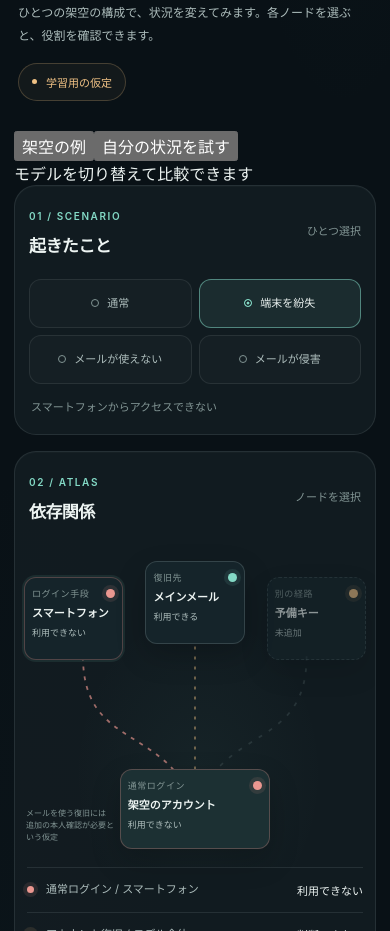
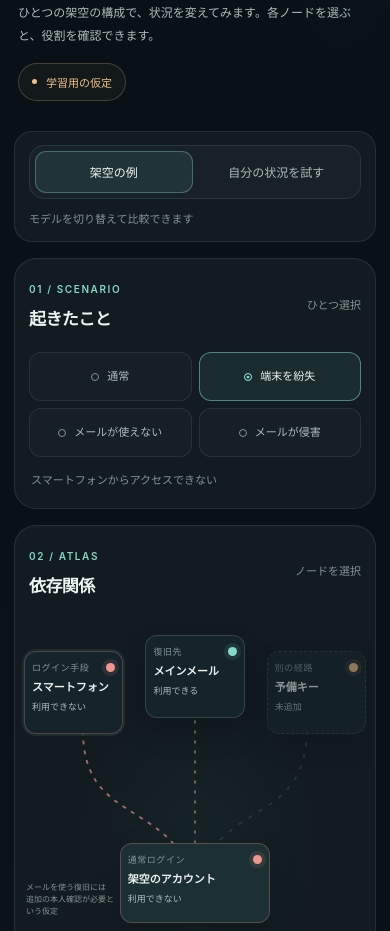
Before and after one commit to akiralazycat/security-twin, a Next.js app: page / in a window 390 px wide. Shown: the part 960-1891 px from the top of the page. Built offline with nearby package versions, Linux system fonts and the light colour scheme.

Commit message:
style: responsive assumption controls and additional recovery node

```diff
--- a/app/globals.css
+++ b/app/globals.css
@@ -267,3 +267,58 @@ main { max-width: 1344px; padding: 0 28px; margin: 0 auto; }
   html { scroll-behavior: auto; }
   *, *::before, *::after { animation-duration: .01ms !important; transition-duration: .01ms !important; }
 }
+
+/* Phase 2b — minimal local-only assumption editor; shared atlas design vocabulary */
+.profile-mode-card {
+  margin: 0 0 16px;
+  border: 1px solid var(--line);
+  border-radius: var(--radius);
+  background: var(--panel);
+  padding: 16px 22px;
+}
+.profile-mode-top { display: flex; flex-wrap: wrap; justify-content: space-between; align-items: center; gap: 12px 20px; }
+.mode-options { display: inline-flex; flex-wrap: wrap; gap: 5px; background: rgba(255,255,255,.027); padding: 5px; border: 1px solid var(--line); border-radius: 15px; }
+.mode-options button {
+  min-height: 42px; min-width: 110px; border: 1px solid transparent; border-radius: 11px;
+  padding: 9px 16px; background: transparent; color: var(--muted); font-size: 12px; font-weight: 560;
+}
+.mode-options button.is-current { background: rgba(131,217,197,.10); border-color: rgba(131,217,197,.36); color: var(--text); }
+.mode-memory { font-size: 11px; color: var(--subtle); line-height: 1.6; }
+.session-editor { border-top: 1px solid var(--line); margin-top: 16px; padding-top: 22px; }
+.session-editor-intro { display: flex; justify-content: space-between; align-items: flex-start; gap: 16px; }
+.session-editor-intro h3 { margin: 9px 0 7px; font-size: 18px; font-weight: 610; letter-spacing: -.035em; }
+.session-editor-intro p { color: var(--muted); font-size: 12px; margin: 0; line-height: 1.85; }
+.session-reset {
+  border: 1px solid var(--line-strong); color: var(--muted); background: transparent;
+  border-radius: 10px; padding: 10px 12px; flex-shrink: 0; font-size: 11px; min-height: 42px;
+}
+.session-reset:hover { color: var(--text); border-color: rgba(131,217,197,.45); }
+.session-question { display: grid; grid-template-columns: minmax(0,1.4fr) minmax(240px,.7fr); gap: 22px; align-items: center; padding: 18px 0; border-bottom: 1px solid var(--line); }
+.session-question-heading { display: flex; flex-direction: column; gap: 6px; }
+.session-question-heading strong { font-size: 13px; font-weight: 575; line-height: 1.65; }
+.session-question-heading span { font-size: 11px; color: var(--subtle); line-height: 1.7; }
+.session-answer-options { display: grid; grid-template-columns: repeat(3, minmax(0,1fr)); gap: 7px; }
+.session-answer-options button {
+  min-width: 0; min-height: 44px; padding: 10px 5px;
+  border-radius: 10px; border: 1px solid var(--line); color: var(--muted);
+  background: rgba(255,255,255,.018); font-size: 12px;
+}
+.session-answer-options button.is-current { color: var(--text); background: rgba(131,217,197,.10); border-color: rgba(131,217,197,.5); }
+.session-privacy { color: var(--amber); opacity: .88; font-size: 11px; line-height: 1.8; margin: 17px 0 3px; max-width: 850px; }
+.node-alt-recovery { left: 0; bottom: 13px; width: 29%; min-height: 85px; max-width: 170px; }
+@media (max-width: 820px) {
+  .session-question { grid-template-columns: 1fr; gap: 12px; }
+  .session-answer-options { max-width: 480px; }
+}
+@media (max-width: 520px) {
+  .profile-mode-card { padding: 13px 14px; border-radius: 18px; }
+  .profile-mode-top { align-items: flex-start; }
+  .mode-options { width: 100%; display: grid; grid-template-columns: 1fr 1fr; }
+  .mode-options button { min-width: 0; padding: 9px 6px; }
+  .session-editor-intro { flex-direction: column; }
+  .session-reset { align-self: flex-start; }
+  .session-question { padding: 17px 0; }
+  .node-alt-recovery { left: 0; bottom: 18px; width: 26%; min-height: 83px; max-width: 95px; }
+  .node-alt-recovery strong { font-size: 10px; overflow-wrap: anywhere; }
+  .node-alt-recovery small { font-size: 9px; }
+}
```
